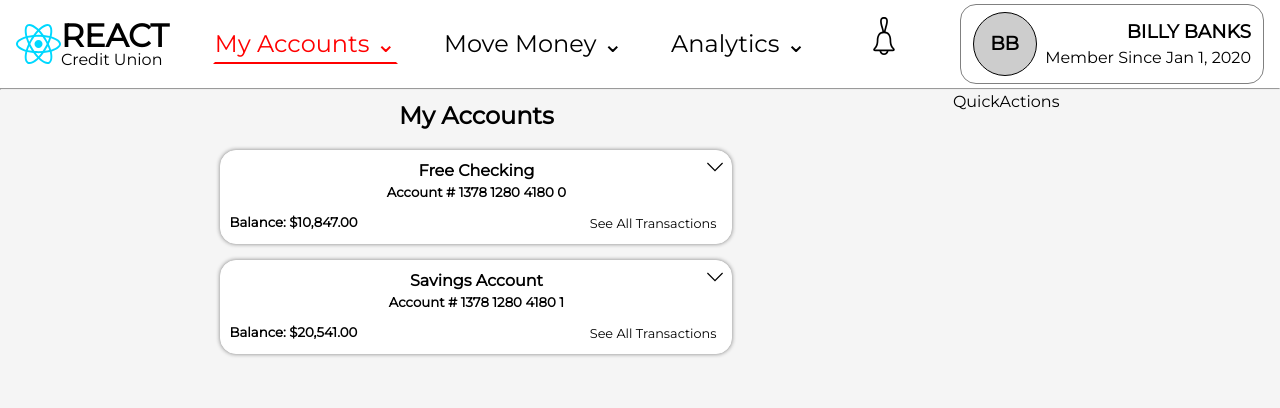
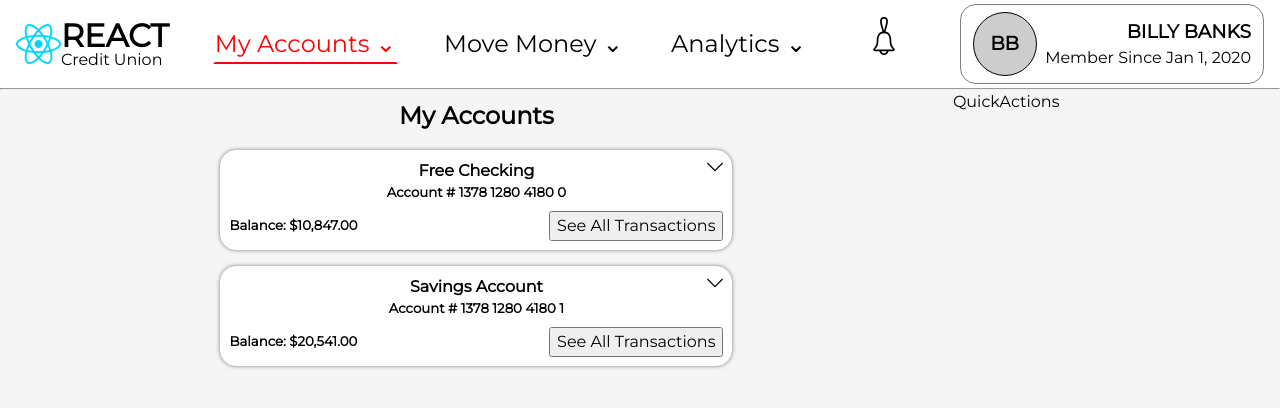
Before and after one commit to jskomal/banking-FE, a React (Vite) app: page / in a window 1280 px wide. Shown: the top 408 px of the page. Built offline with nearby package versions, Linux system fonts and the light colour scheme.

Commit message:
Change specificity for more ease for buttons

```diff
--- a/src/components/AccountPreview.css
+++ b/src/components/AccountPreview.css
@@ -46,14 +46,14 @@
   align-items: center;
 }
 
-a > button {
+.btn {
   font-size: 0.8rem;
   border: 1px solid white;
   background-color: white;
   transition: 300ms ease-in-out;
 }
 
-a > button:hover {
+.btn:hover {
   border: 1px solid #333;
   border-radius: 1rem;
   color: white;
```
